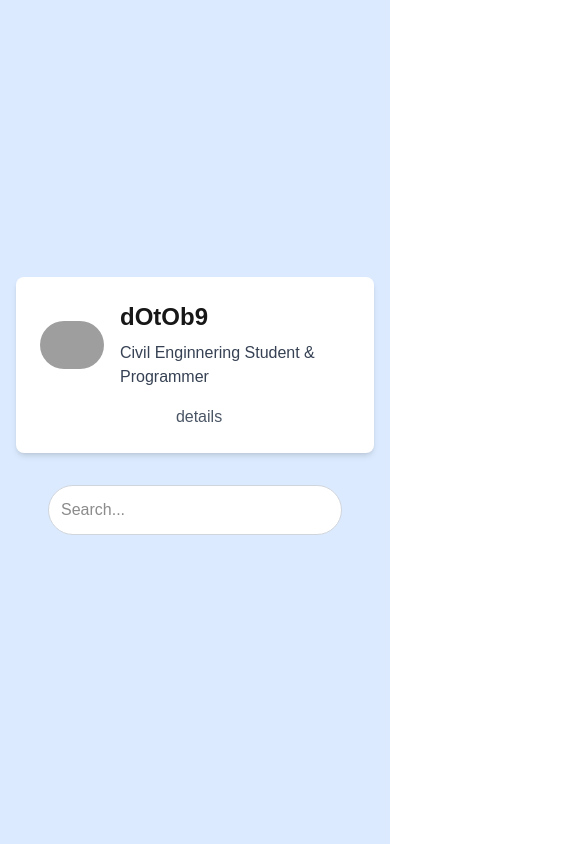
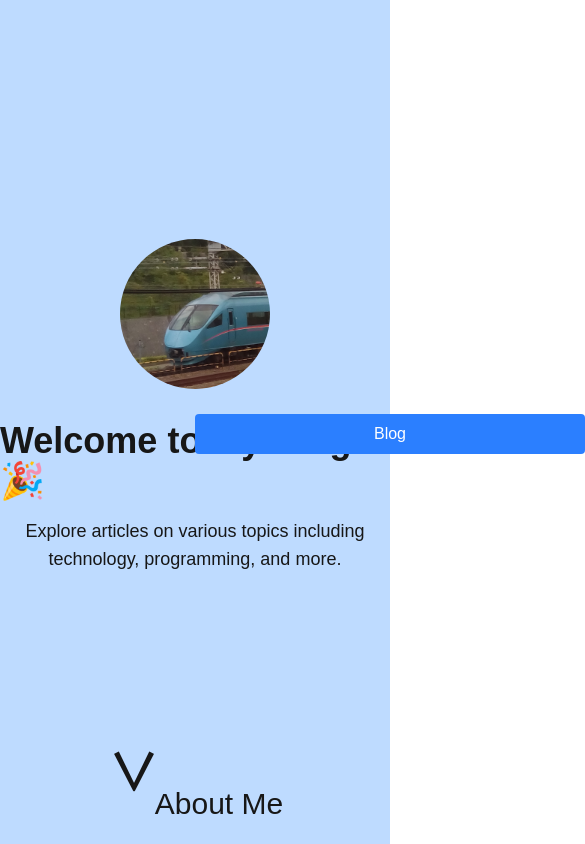
Before and after one commit to dOtOb9/profile, a Next.js app: page / in a window 390 px wide. Shown: the top 844 px of the page, 585 px wide, since content can reach past the window. Built offline with nearby package versions, Linux system fonts and the light colour scheme; grey boxes are pictures that could not be loaded; what tailwindcss-animated would draw is missing.

Commit message:
create home page

```diff
--- a/src/app/layout.tsx
+++ b/src/app/layout.tsx
@@ -15,6 +15,9 @@ const geistMono = Geist_Mono({
 export const metadata: Metadata = {
   title: "dOtOb9",
   description: "dOtOb9's profile on the web",
+  icons: {
+    icon: "/profile.png",
+  },
 };
 
 export default function RootLayout({
--- a/src/app/page.tsx
+++ b/src/app/page.tsx
@@ -1,11 +1,59 @@
-import ProfileCard from "@/components/ProfileCard";
-import SearchField from "@/components/SearchField";
+"use client"
+import { useRef, useEffect, useState } from "react";
+import Image from "next/image";
+import MarkdownPackage from "@/components/MarkdownPackage";
+import Me from "@/markdown/me.mdx";
+import AboutMe from "@/components/AboutMe";
 
 export default function Home() {
+
+  const markdownRef = useRef<HTMLDivElement>(null);
+  const [showButton, setShowButton] = useState(false);
+
+  const handleScroll = () => {
+    markdownRef.current?.scrollIntoView({ behavior: "smooth" });
+  };
+
+  useEffect(() => {
+    const timer = setTimeout(() => setShowButton(true), 1000);
+    return () => clearTimeout(timer);
+  }, []);
+
   return (
-    <div className="flex flex-col items-center justify-center min-h-screen bg-blue-100 p-4">
-      <ProfileCard />
-      <SearchField />
+    <div className="flex flex-col items-center min-h-screen pt-14 bg-blue-200 w-full">
+      <div className="flex flex-col min-h-screen w-full items-center justify-center">
+        <div className={`flex flex-1 transition-all duration-[1600ms] ease-in-out relative ${showButton ? 'gap-12 justify-start' : 'flex-col items-center justify-center'}`}>
+          <div className={`flex flex-col items-center justify-center transition-all duration-[1600ms] ease-in-out w-full lg:max-w-xl lg:min-w-[24rem] ${showButton ? 'lg:translate-x-[-20vw]' : ''}`}>
+            <div className="p-8">
+              <Image src="/profile.png" alt="Profile Picture" className="rounded-full" width={150} height={150} />
+            </div>
+            <h1 className="text-4xl font-bold mb-4">Welcome to My Blog !🎉</h1>
+            <p className="text-lg text-center max-w-xl">
+              Explore articles on various topics including technology, programming, and more.
+            </p>
+          </div>
+          <div
+            className={`w-full lg:w-1/2 lg:max-w-xl lg:min-w-[24rem] flex items-center justify-center transition-all duration-[1600ms] ease-in-out absolute left-1/2 top-1/2 lg:top-0 lg:bottom-0 lg:left-auto lg:right-0 ${showButton ? 'opacity-100 lg:translate-x-[10vw] lg:top-1/2 lg:bottom-1/2 z-10' : 'opacity-0 lg:translate-x-[50%] lg:top-1/2 lg:bottom-1/2 z-0'}`}
+            style={
+              showButton
+                ? { pointerEvents: 'auto' }
+                : { transform: 'translate(-50%, -50%)', pointerEvents: 'none' }
+            }
+          >
+            <button
+              className="w-full mt-6 px-6 py-2 bg-blue-500 text-white rounded hover:bg-blue-600 transition"
+            >
+              Blog
+            </button>
+          </div>
+        </div>
+        <AboutMe onClick={handleScroll} />
+      </div>
+      <div ref={markdownRef} className="w-full flex justify-center mb-8">
+        <MarkdownPackage>
+          <Me />
+        </MarkdownPackage>
+      </div>
     </div>
   );
 }
--- a/src/app/posts/layout.tsx
+++ b/src/app/posts/layout.tsx
@@ -3,5 +3,5 @@ export default function MdxLayout({ children }: { children: React.ReactNode }) {
     <div className="flex flex-1">
       {children}
     </div>
-  )
+  );
 }
--- /dev/null
+++ b/src/components/AboutMe.tsx
@@ -0,0 +1,12 @@
+
+
+export default function AboutMe({ onClick }: { onClick?: () => void }) {
+  return (
+    <div className="flex flex-row items-center justify-center hover:text-blue-500 hover:cursor-pointer" onClick={onClick}>
+      <div className="py-16 animate-bounce font-bold text-5xl">
+        <button className="rotate-90">＞</button>
+      </div>
+      <p className="text-3xl mb-4">About Me</p>
+    </div>
+  );
+}
--- a/src/components/MarkdownPackage.tsx
+++ b/src/components/MarkdownPackage.tsx
@@ -4,7 +4,7 @@ export default function MarkdownPackage({
   children: React.ReactNode;
 }) {
   return (
-    <div className="prose">
+  <div className="prose w-full max-w-5xl bg-white/70 p-8 sm:m-4">
       {children}
     </div>
   );
--- a/src/components/ProfileCard.tsx
+++ /dev/null
@@ -1,28 +0,0 @@
-import UniversityIcon from './icon/university_icon.svg';
-import Image from 'next/image';
-import Link from 'next/link';
-
-export default function ProfileCard() {
-    return (
-        <div className="max-w-sm mx-auto bg-white rounded-lg shadow-md overflow-hidden">
-        <div className="p-6">
-            <div className="flex items-center mb-4">
-              <Image
-                src="https://github.com/dOtOb9.png"
-                alt="Profile Picture"
-                width={64}
-                height={64}
-                className="rounded-full mr-4"
-              />
-              <div className="flex flex-col justify-center">
-                <h2 className="text-2xl font-bold mb-2">dOtOb9</h2>
-                <p className="text-gray-700">Civil Enginnering Student & Programmer</p>
-              </div>
-            </div>
-            <div className="flex flex-col items-center mt-2">
-              <Link href="posts/about" className="ml-2 text-gray-600 hover:underline">details</Link>
-            </div>
-        </div>
-        </div>
-    );
-}
--- a/tailwind-config.ts
+++ b/tailwind-config.ts
@@ -2,4 +2,20 @@ module.exports = {
   plugins: [
     require('tailwindcss-animated')
   ],
+  content: [
+    "./src/**/*.{js,ts,jsx,tsx}",
+  ],
+  theme: {
+    extend: {
+      keyframes: {
+        bounce: {
+          '0%, 100%': { transform: 'translateY(0)' },
+          '50%': { transform: 'translateY(5px)' },
+        }
+      },
+      animation: {
+        bounce: 'bounce 1s infinite',
+      }
+    },
+  }
 }
```
Also changed, not shown: public/profile.png (added).
